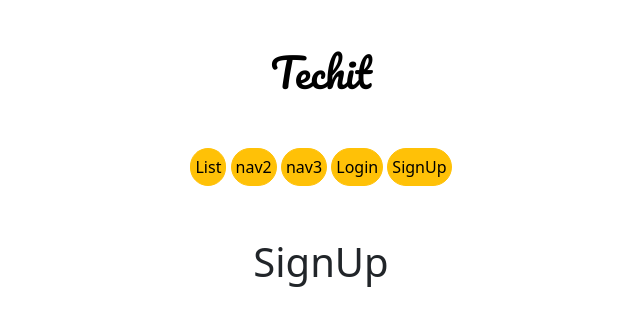
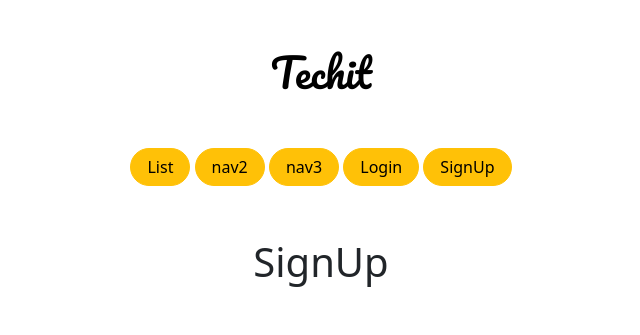
Before and after one commit to YunHarry/techit, a Django app: page /accounts/create/ in a window 1280 px wide. Shown: the top 335 px of the page, without its empty margins (319-959 px from the left). Run offline with Django 4.2, Linux system fonts and the light colour scheme; some libraries are stand-ins or nearby versions.

Commit message:
Header Design updated

```diff
--- a/templates/header.html
+++ b/templates/header.html
@@ -5,34 +5,34 @@
         </h1>
     </div>
     <div class="mb-5">
-        <span class="btn btn-warning rounded-pill px-1 my-1">
+        <span class="btn btn-warning rounded-pill px-3 my-1">
             <a href="{% url 'articleapp:list' %}">
                 List
             </a>
         </span>
 
-        <span class="btn btn-warning rounded-pill px-1 my-1">nav2</span>
-        <span class="btn btn-warning rounded-pill px-1 my-1">nav3</span>
+        <span class="btn btn-warning rounded-pill px-3 my-1">nav2</span>
+        <span class="btn btn-warning rounded-pill px-3 my-1">nav3</span>
 
         {% if user.is_authenticated %}
 
-        <span class="btn btn-warning rounded-pill px-1 my-1">
+        <span class="btn btn-warning rounded-pill px-3 my-1">
             <a href="{% url 'accountapp:detail' pk=user.pk %}">
                 MyPage
             </a>
         </span>
-        <span class="btn btn-warning rounded-pill px-1 my-1">
+        <span class="btn btn-warning rounded-pill px-3 my-1">
             <a href="{% url 'accountapp:logout' %}">
                 Logout
             </a>
         </span>
         {% else %}
-        <span class="btn btn-warning rounded-pill px-1 my-1">
+        <span class="btn btn-warning rounded-pill px-3 my-1">
             <a href="{% url 'accountapp:login' %}">
                 Login
             </a>
         </span>
-        <span class="btn btn-warning rounded-pill px-1 my-1">
+        <span class="btn btn-warning rounded-pill px-3 my-1">
             <a href="{% url 'accountapp:create' %}">
                 SignUp
             </a>
```
